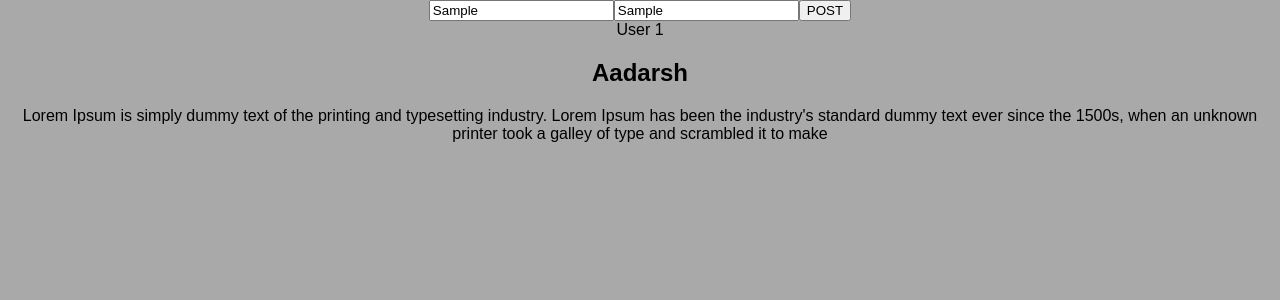
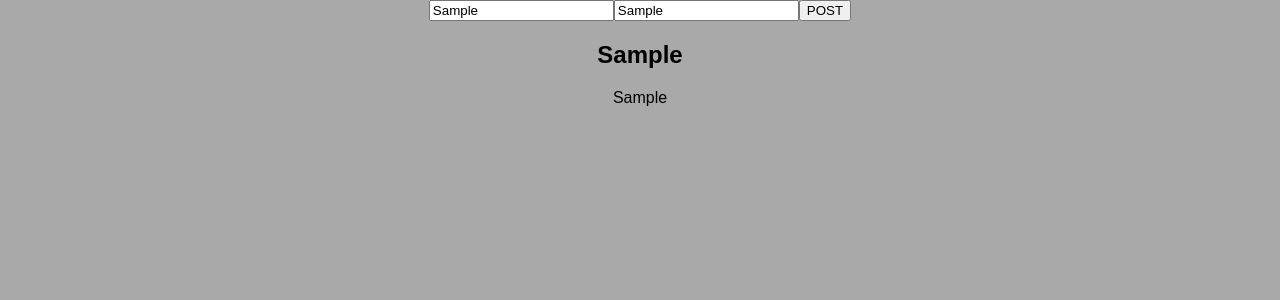
Before and after one commit to Itsaadarsh/react-basics, a React (Create React App) app: page / in a window 1280 px wide. Both pictures are taken after typing "Sample", "Sample" into the empty fields and a click on the button "POST". Shown: the top 300 px of the page. Built offline with nearby package versions, Linux system fonts and the light colour scheme.

Commit message:
Everything working!

```diff
--- a/package.json
+++ b/package.json
@@ -5,7 +5,8 @@
   "dependencies": {
     "react": "^17.0.1",
     "react-dom": "^17.0.1",
-    "react-scripts": "1.1.5"
+    "react-scripts": "1.1.5",
+    "uuid": "^8.3.1"
   },
   "scripts": {
     "start": "react-scripts start",
--- a/src/App.js
+++ b/src/App.js
@@ -1,17 +1,27 @@
-import React, { Component } from 'react';
+import React, { useState } from 'react';
 import './App.css';
 import UserInput from './UserInput/UserInput'
 import UserOutput from './UserOutput/UserOutput'
 
-class App extends Component {
-  render() {
-    return (
-      <div className="App">
-        <UserInput/>
-        <UserOutput/>
-      </div>
-    );
+
+const App = () => {
+
+  const [posts, setPosts] = useState([]);
+
+  const handlePosts = (newPosts) => {
+    setPosts(newPosts);
   }
+
+  return(
+    <div className="App">
+      <UserInput posts={posts} handlePosts={handlePosts}/>
+      {
+        posts.map((post, index) => (
+          <UserOutput key={index} post={post}/>
+        ))
+      }
+    </div>
+  );
 }
 
 export default App;
--- a/src/UserInput/UserInput.js
+++ b/src/UserInput/UserInput.js
@@ -1,15 +1,22 @@
-import React, {Component} from 'react'
+import React, {useState} from 'react'
 
-class UserInput extends Component{
-    render() {
-        return (
-            <div className='UserIP'>
-                <input type='text' placeholder="Username"/>
-                <input type='text' placeholder="Comment"/>
-                <button>POST</button>
-            </div>
-        )
+const UserInput = ({posts, handlePosts}) => {
+
+    const [username, setUsername] = useState('');
+    const [comment, setComment] = useState('');
+
+    const setPost = () => {
+        handlePosts([...posts, {username, comment}]);
     }
+
+    return(
+        <div className='UserIP'>
+            <input type='text' value={username} placeholder="Username" onChange={(e) => setUsername(e.target.value)}/>
+            <input type='text' value={comment} placeholder="Comment" onChange={(e) => setComment(e.target.value)}/>
+            <button onClick={setPost}>POST</button>
+        </div>
+    );
 }
 
+
 export default UserInput
--- a/src/UserOutput/UserOutput.js
+++ b/src/UserOutput/UserOutput.js
@@ -1,15 +1,12 @@
-import React, {Component} from 'react'
+import React, {useState} from 'react'
 
-class UserOutput extends Component{
-    render() {
+const UserOutput = (props) => {
+    console.log(props);
         return (
             <div className='UserOP'>
-                <span>User 1</span>
-                <h2>Aadarsh</h2>
-                <p>Lorem Ipsum is simply dummy text of the printing and typesetting industry. Lorem Ipsum has been the industry's standard dummy text ever since the 1500s, when an unknown printer took a galley of type and scrambled it to make </p>
+                <h2>{props.post.username}</h2>
+                <p>{props.post.comment}</p>
             </div>
         )
-    }
 }
-
-export default UserOutput
+export default UserOutput;
```
Also changed, not shown: 1 other file (tests, documents, lock files or other folders).
